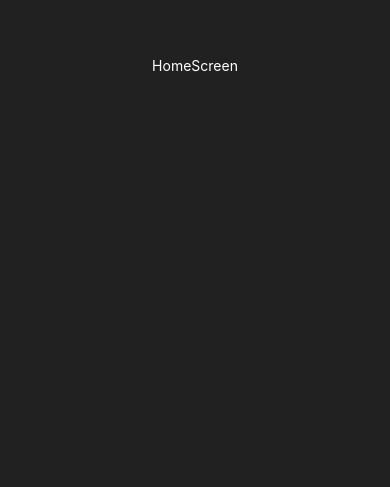
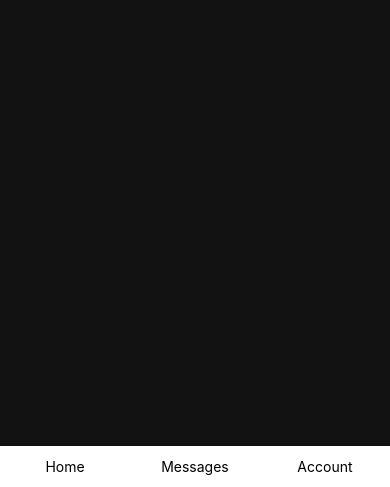
Before and after one commit to qryskalyst20/IIUM-Student-Services, a React Native app: screen /HomeScreen in a window 390 px wide. Shown: the part 357-844 px from the top of the page. Built offline with nearby package versions, Linux system fonts and the light colour scheme.

Commit message:
modified homescreen

```diff
--- /dev/null
+++ b/src/components/SearchBar/NavigationBar/NavigationBar.js
@@ -0,0 +1,27 @@
+import React from "react";
+import { View, Text, TouchableOpacity, StyleSheet } from "react-native";
+
+const NavigationBar = () => {
+  return (
+    <View className="bg-white w-screen py-3 flex flex-row">
+      <TouchableOpacity className="basis-1/3 items-center">
+        <View>
+          <Text>Home</Text>
+        </View>
+      </TouchableOpacity>
+
+      <TouchableOpacity className="basis-1/3 items-center">
+        <View>
+          <Text>Messages</Text>
+        </View>
+      </TouchableOpacity>
+      <TouchableOpacity className="basis-1/3 items-center">
+        <View>
+          <Text>Account</Text>
+        </View>
+      </TouchableOpacity>
+    </View>
+  );
+};
+
+export default NavigationBar;
--- /dev/null
+++ b/src/components/SearchBar/NavigationBar/index.js
@@ -0,0 +1 @@
+export { default } from "./NavigationBar";
--- /dev/null
+++ b/src/components/SearchBar/SearchBar.js
@@ -0,0 +1,16 @@
+import React from "react";
+import { SafeAreaView, TextInput, TouchableOpacity } from "react-native";
+
+const SearchBar = ({ placeholder }) => {
+  return (
+    <SafeAreaView className="bg-[#212121] w-[80%] py-4 px-6 rounded-xl mt-6">
+      <TextInput
+        placeholder={placeholder}
+        placeholderTextColor={"#515151"}
+        className="text-white"
+      />
+    </SafeAreaView>
+  );
+};
+
+export default SearchBar;
--- /dev/null
+++ b/src/components/SearchBar/index.js
@@ -0,0 +1 @@
+export { default } from "./SearchBar";
--- a/src/screens/HomeScreen/HomeScreen.js
+++ b/src/screens/HomeScreen/HomeScreen.js
@@ -1,11 +1,17 @@
 import React from "react";
-import { View, Text } from "react-native";
+import { SafeAreaView, View } from "react-native";
+// import SearchBar from "../../components/SearchBar";
+import NavigationBar from "../../components/SearchBar/NavigationBar";
 
 const HomeScreen = () => {
   return (
-    <View className="flex-1 items-center justify-center bg-[#212121]">
-      <Text className="text-white">HomeScreen</Text>
-    </View>
+    <SafeAreaView className="flex-1 items-center bg-[#121212]">
+      {/* <SearchBar placeholder={"Search"} /> */}
+
+      <View className="absolute bottom-0">
+        <NavigationBar />
+      </View>
+    </SafeAreaView>
   );
 };
 
```
